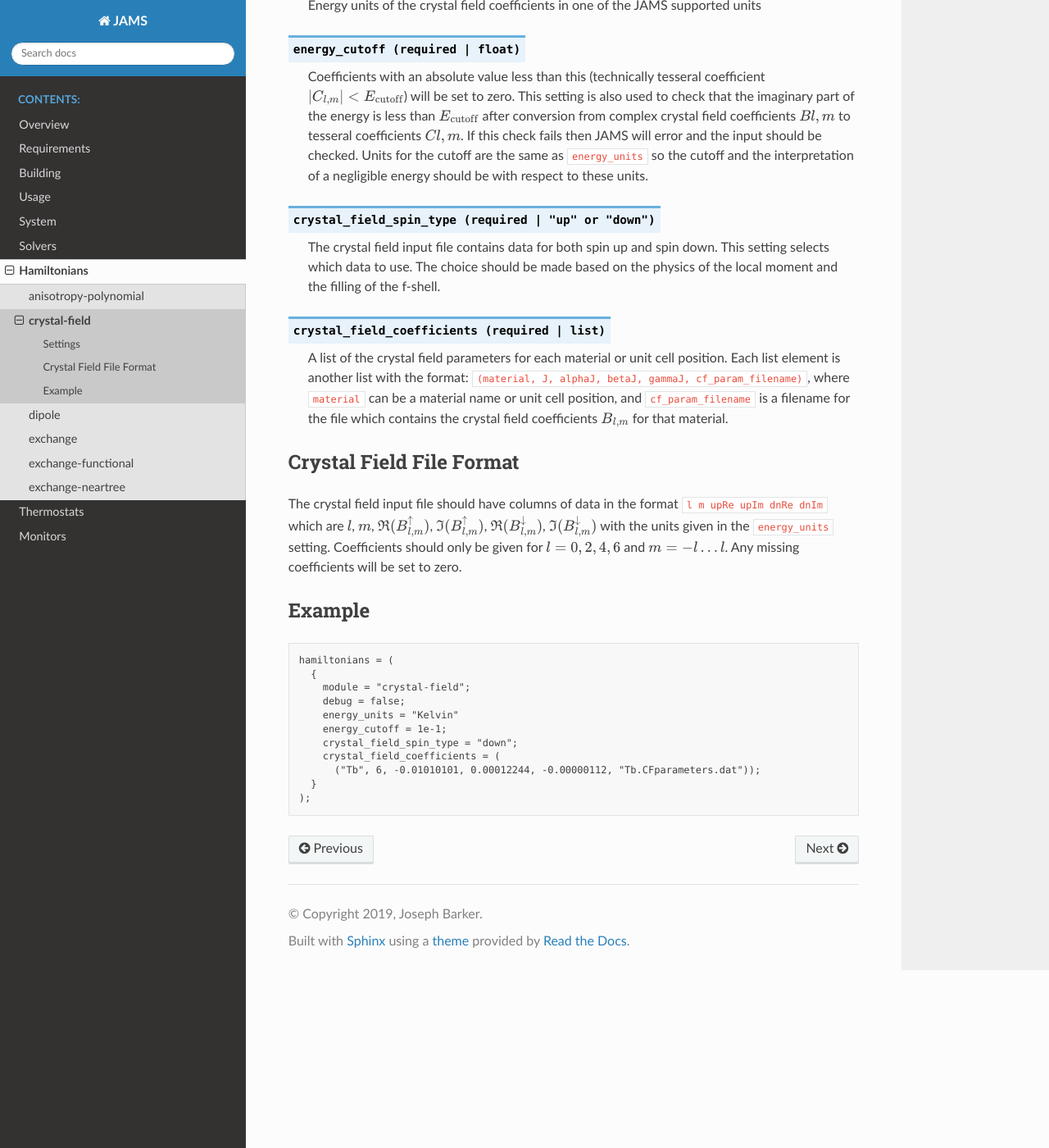
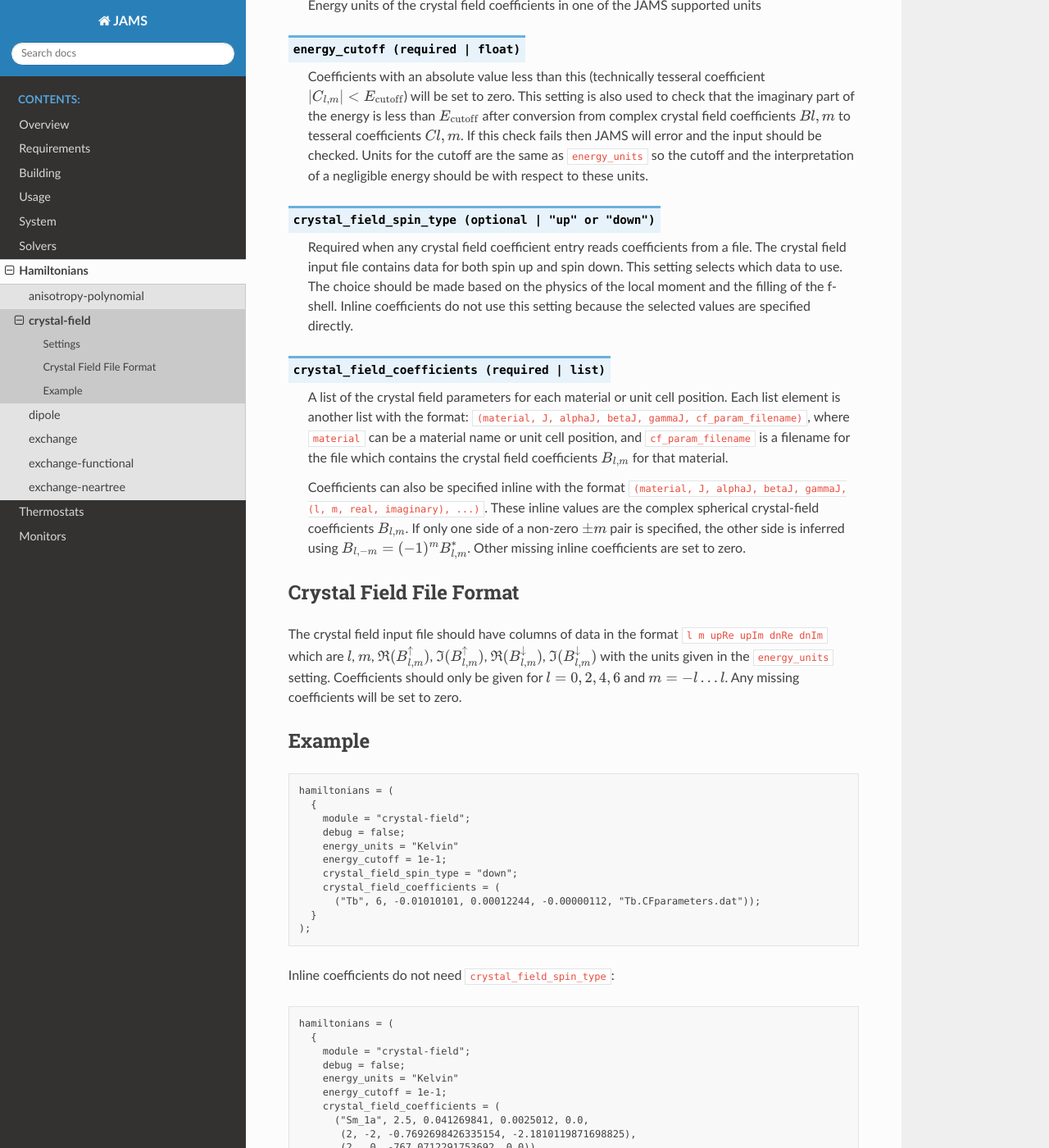
Before and after one commit to stonerlab/jams, a Sphinx documentation site: the page built from docs/source/hamiltonians/crystal_field.rst, in a window 1280 px wide and 1400 px high, scrolled down 1351 px. Shown: the whole window at 82% size. Built offline with Sphinx 7.4.7 and the Read the Docs theme 3.1.0, drawn with Linux system fonts in a browser that asks for light colours; some of the changed text lies outside the part shown.

Commit message:
Add inline crystal field coefficients

```diff
--- a/docs/source/hamiltonians/crystal_field.rst
+++ b/docs/source/hamiltonians/crystal_field.rst
@@ -72,10 +72,12 @@ Settings
     the input should be checked. Units for the cutoff are the same as :code:`energy_units` so the cutoff and the
     interpretation of a negligible energy should be with respect to these units.
 
-.. describe:: crystal_field_spin_type (required | "up" or "down")
+.. describe:: crystal_field_spin_type (optional | "up" or "down")
 
-    The crystal field input file contains data for both spin up and spin down. This setting selects which data to use.
-    The choice should be made based on the physics of the local moment and the filling of the f-shell.
+    Required when any crystal field coefficient entry reads coefficients from a file. The crystal field input file
+    contains data for both spin up and spin down. This setting selects which data to use. The choice should be made
+    based on the physics of the local moment and the filling of the f-shell. Inline coefficients do not use this
+    setting because the selected values are specified directly.
 
 .. describe:: crystal_field_coefficients (required | list)
 
@@ -83,6 +85,12 @@ Settings
     is another list with the format: :code:`(material, J, alphaJ, betaJ, gammaJ, cf_param_filename)`, where
     :code:`material` can be a material name or unit cell position, and :code:`cf_param_filename` is a filename
     for the file which contains the crystal field coefficients :math:`B_{l,m}` for that material.
+
+    Coefficients can also be specified inline with the format
+    :code:`(material, J, alphaJ, betaJ, gammaJ, (l, m, real, imaginary), ...)`. These inline values are the complex
+    spherical crystal-field coefficients :math:`B_{l,m}`. If only one side of a non-zero :math:`\pm m` pair is
+    specified, the other side is inferred using :math:`B_{l,-m} = (-1)^m B^*_{l,m}`. Other missing inline coefficients
+    are set to zero.
 
 Crystal Field File Format
 #########################
@@ -109,3 +117,21 @@ Example
           ("Tb", 6, -0.01010101, 0.00012244, -0.00000112, "Tb.CFparameters.dat"));
       }
     );
+
+Inline coefficients do not need :code:`crystal_field_spin_type`:
+
+.. code-block:: none
+
+    hamiltonians = (
+      {
+        module = "crystal-field";
+        debug = false;
+        energy_units = "Kelvin"
+        energy_cutoff = 1e-1;
+        crystal_field_coefficients = (
+          ("Sm_1a", 2.5, 0.041269841, 0.0025012, 0.0,
+           (2, -2, -0.7692698426335154, -2.1810119871698825),
+           (2,  0, -767.0712291753692, 0.0))
+        );
+      }
+    );
```
Also changed, not shown: 3 other files.
